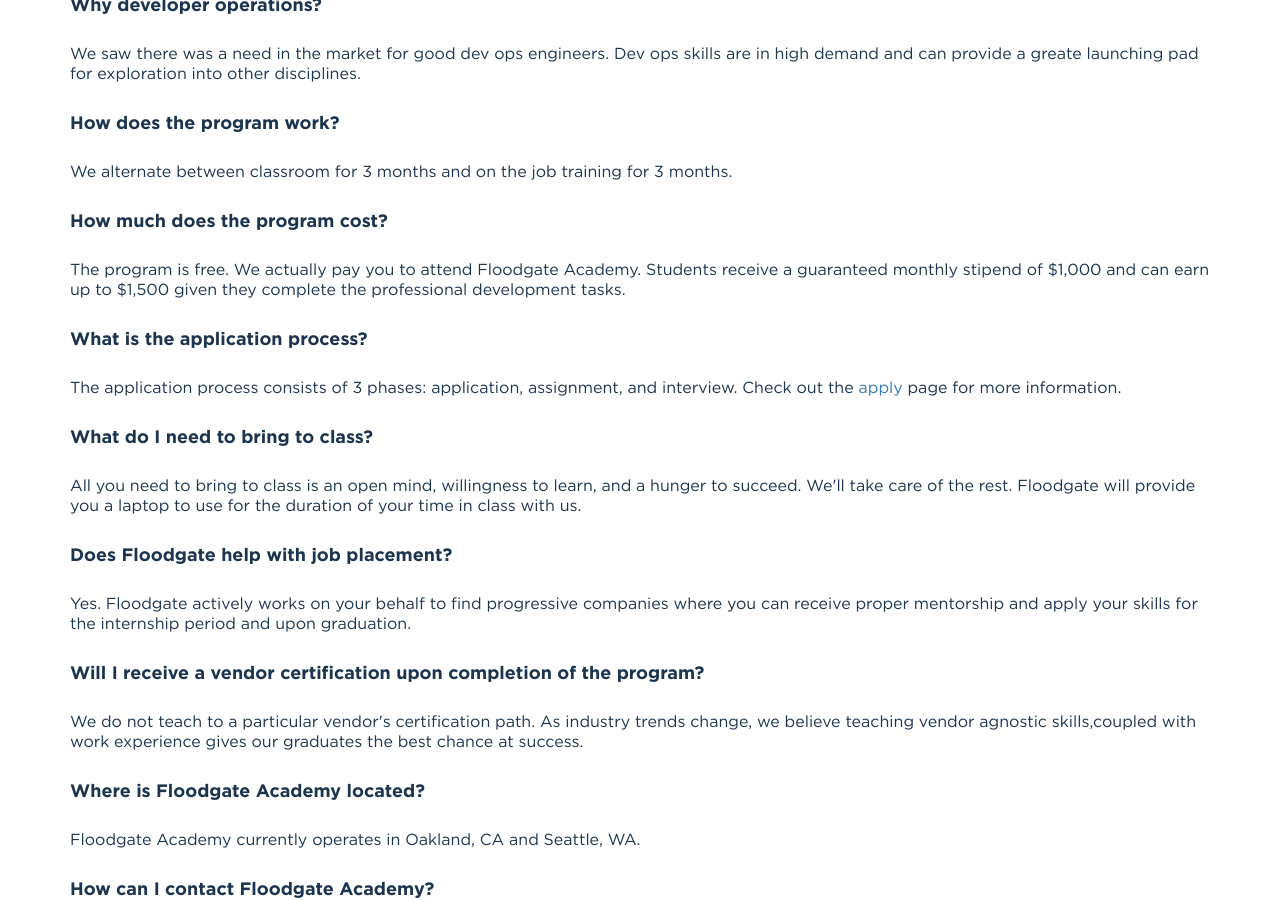
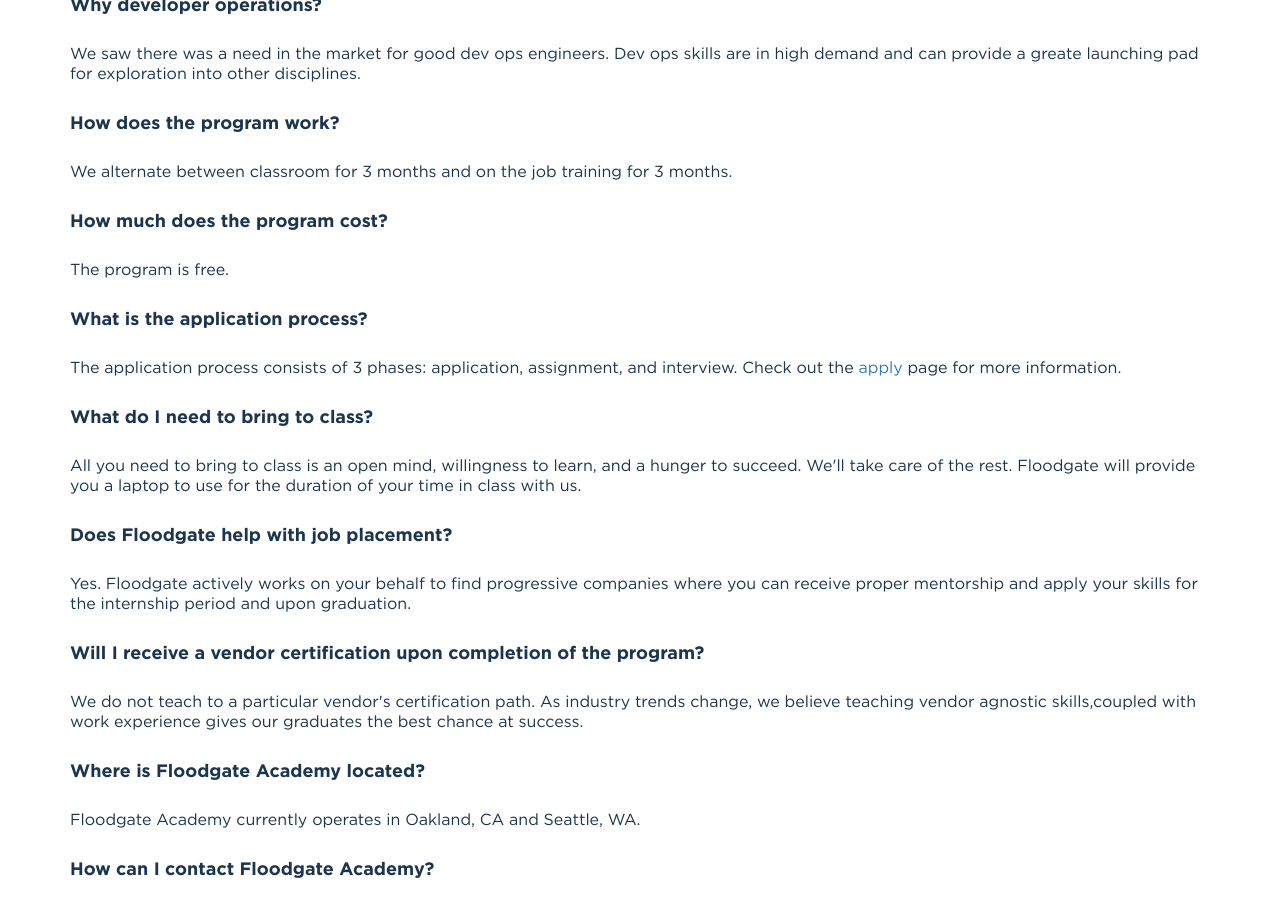
Before and after one commit to floodgateacademy/floodgateacademy.github.io, a Jekyll site: the page built from about.html, in a window 1280 px wide and 900 px high, scrolled down 2173 px. Built offline with Jekyll 4.4.1, drawn with Linux system fonts in a browser that asks for light colours; nearby versions of some CDN libraries.

Commit message:
Make copy changes on about page

```diff
--- a/about.html
+++ b/about.html
@@ -153,7 +153,7 @@
          <div class="col-lg-12">
            <p class="question" id="q4">How much does the program cost?</p>
            <p class="answer">
-             The program is free. We actually pay you to attend Floodgate Academy. Students receive a guaranteed monthly stipend of $1,000 and can earn up to $1,500 given they complete the professional development tasks.
+             The program is free.
            </p>
          </div>
        </div>
```
